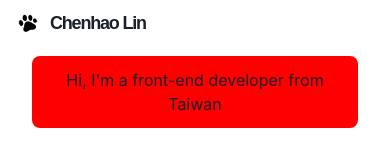
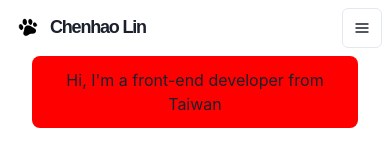
Before and after one commit to chenhaol11/portfolio, a Next.js app: page / in a window 390 px wide. Shown: the top 156 px of the page. Built offline with nearby package versions, Linux system fonts and the light colour scheme.

Commit message:
nav-bar for mobile size

```diff
--- a/components/navbar.tsx
+++ b/components/navbar.tsx
@@ -23,7 +23,7 @@ const LinkItem = ({ href, path, children }) => {
   const inactiveColor = useColorModeValue('grey.200', 'whiteAlpha.900');
 
   return (
-    <NextLink href={href}>
+    <NextLink href={href} passHref>
       <Link
         p={2}
         bg={active ? 'glassTeal' : undefined}
@@ -63,7 +63,7 @@ const NavBar = (props) => {
         </Flex>
 
         <Stack
-          direction={{ base: 'column', md: 'row', lg: 'column' }}
+          direction={{ base: 'column', md: 'row' }}
           display={{ base: 'none', md: 'flex' }}
           width={{ base: 'full', md: 'auto' }}
           alignItems='center'
@@ -77,6 +77,36 @@ const NavBar = (props) => {
             Posts
           </LinkItem>
         </Stack>
+
+        <Box flex={1} align='right'>
+          <Box ml={2} display={{ base: 'inline-block', md: 'none' }}>
+            <Menu>
+              <MenuButton
+                as={IconButton}
+                icon={<HamburgerIcon />}
+                variant='outline'
+                aria-label='Options'
+              />
+              <MenuList>
+                <MenuItem as={Link} href='/about'>
+                  About
+                </MenuItem>
+                <MenuItem as={Link} href='/works'>
+                  Works
+                </MenuItem>
+                <MenuItem as={Link} href='/posts'>
+                  Posts
+                </MenuItem>
+                <MenuItem
+                  as={Link}
+                  href='https://github.com/chenhaol11/portfolio'
+                >
+                  View Source
+                </MenuItem>
+              </MenuList>
+            </Menu>
+          </Box>
+        </Box>
       </Container>
     </Box>
   );
```
